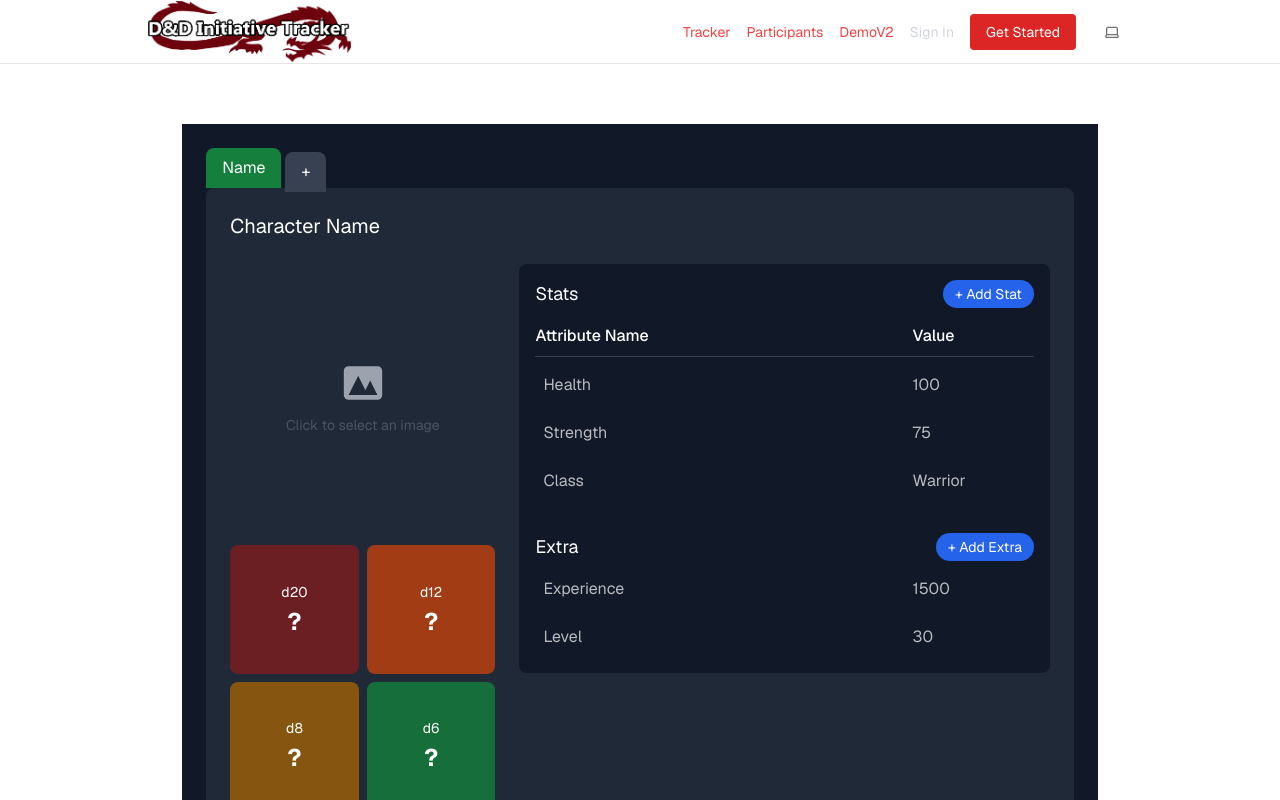
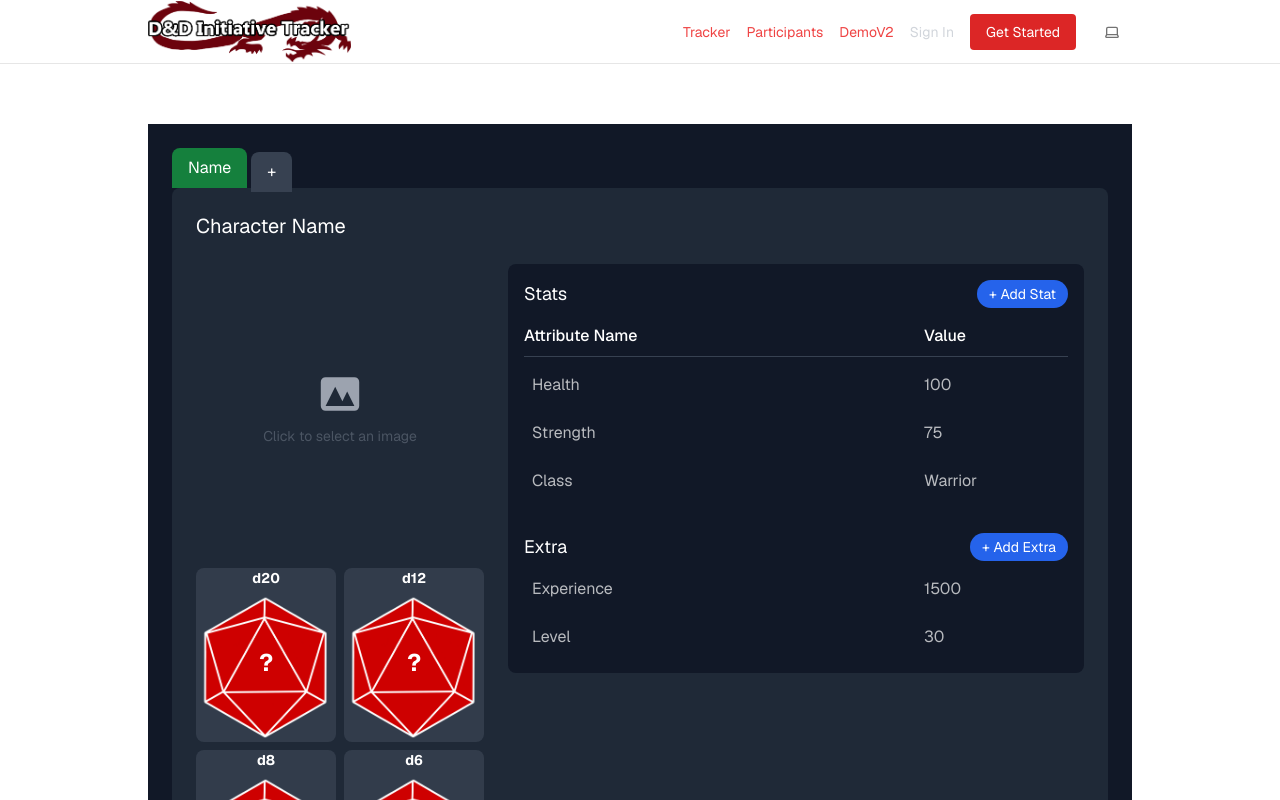
Before and after one commit to rakenduste-programmeerimine-2024/initiative-tracker, a Next.js app: page /demov2 in a window 1280 px wide. Shown: the top 800 px of the page. Built offline with nearby package versions, Linux system fonts and the light colour scheme; no server answers.

Commit message:
refactor: dice redesign

```diff
--- a/components/demov2/DiceRoller.tsx
+++ b/components/demov2/DiceRoller.tsx
@@ -2,10 +2,10 @@
 import { createContext, useContext, useState } from 'react';
 
 const DICE_TYPES = [
-  { sides: 20, color: 'bg-red-900/80 hover:bg-red-800/80' },
-  { sides: 12, color: 'bg-orange-700/80 hover:bg-orange-600/80' },
-  { sides: 8, color: 'bg-yellow-700/80 hover:bg-yellow-600/80' },
-  { sides: 6, color: 'bg-green-700/80 hover:bg-green-600/80' }
+  { sides: 20, color: 'bg-gray-700/80 hover:bg-gray-600/80' },
+  { sides: 12, color: 'bg-gray-700/80 hover:bg-gray-600/80' },
+  { sides: 8, color: 'bg-gray-700/80 hover:bg-gray-600/80' },
+  { sides: 6, color: 'bg-gray-700/80 hover:bg-gray-600/80' }
 ];
 
 const SingleDice = ({ sides, color, onRoll }: typeof DICE_TYPES[number] & { onRoll: any }) => {
@@ -42,17 +42,20 @@ const SingleDice = ({ sides, color, onRoll }: typeof DICE_TYPES[number] & { onRo
         ${isRolling ? 'scale-105' : 'scale-100'}
       `}
     >
-      <div className="flex flex-col items-center">
-        <div className="text-white text-sm mb-1">
+      <div className='relative'>
+        <div className="text-white text-sm font-bold mb-1 flex justify-center">
           d{sides}
         </div>
-        <div
-          className={`
-            text-2xl font-bold text-white
+        <img src="/d20.png" alt="dice" className='object-cover' />
+        <div className="flex flex-col items-center absolute inset-0 justify-center text-white text-xl font-bold ">
+          <div
+            className={`
+            text-2xl font-bold text-white pt-4
             ${isRolling ? 'animate-bounce' : ''}
-          `}
-        >
-          {currentRoll || '?'}
+            `}
+          >
+            {currentRoll || '?'}
+          </div>
         </div>
       </div>
     </div>
```
